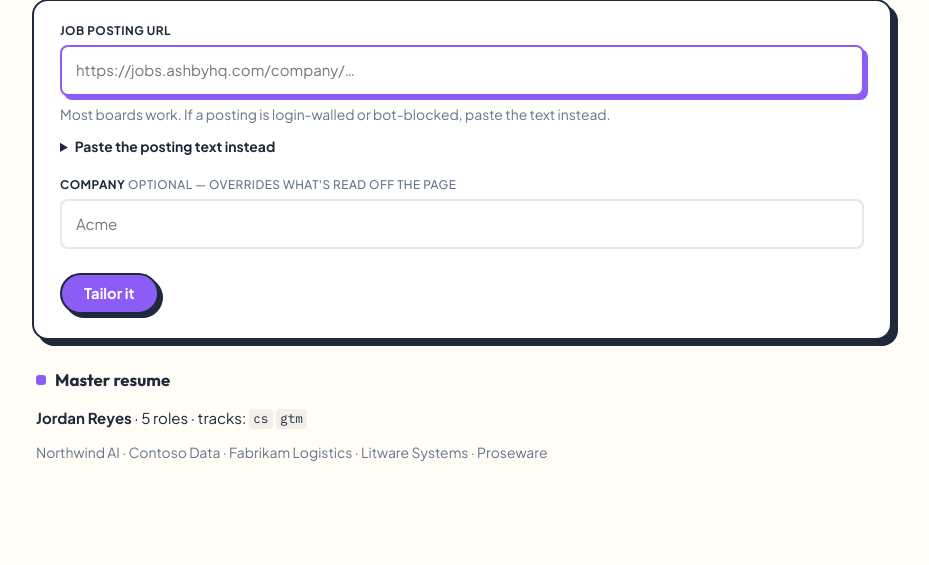
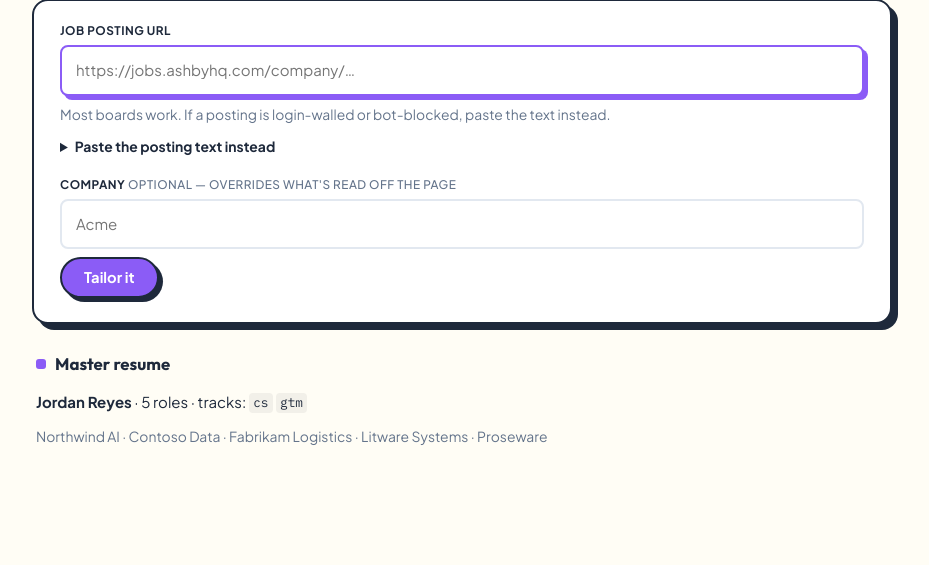
Before and after one commit to Charrlllezz/resume-agent, a Flask app: page / in a window 1280 px wide. Shown: the part 362-927 px from the top of the page, without its empty margins (178-1107 px from the left). After the commit the page ends 807 px from the top, so only its background shows below. Run offline with Flask 3, Linux system fonts and the light colour scheme.

Commit message:
Pull buttons in close on both sides, not just the bottom
Direct feedback, twice now: Start free and Continue both read as too far
from the sentence above them. The asymmetric spacing (24px above, 8px
below) was my own theory about what "a decision deserves a pause" should
look like; it wasn't what was actually wanted. A button is the direct next
step after the text above it, not a separate element waiting at a
distance -- tight on both sides now, matching the hint/caption rhythm
instead of the card's group-break rhythm.

Co-Authored-By: Claude Sonnet 5 <noreply@anthropic.com>

```diff
--- a/static/style.css
+++ b/static/style.css
@@ -115,21 +115,20 @@ summary { cursor: pointer; color: var(--ink); font: 700 .87rem var(--font-body);
   background: var(--panel); color: var(--ink);
   font: 700 .92rem/1 var(--font-body); cursor: pointer; text-decoration: none;
   box-shadow: 4px 4px 0 0 var(--shadow-c);
-  margin: var(--sp-group) 0 var(--sp-tight);
+  margin: var(--sp-tight) 0;
   transition: transform .2s cubic-bezier(.34,1.56,.64,1), box-shadow .2s cubic-bezier(.34,1.56,.64,1),
               background-color .15s ease;
 }
 /* inline-flex, not block -- it doesn't margin-collapse with the text above
    or below it the way a paragraph would, so both sides need their own
-   margin or the side with none sits flush against its neighbour.
-   Asymmetric on purpose: a button is a decision, so it gets real separation
-   (group) from whatever you were reading before it; a caption right after
-   one (a trial-budget note, a "writes master_resume.json" aside) is bound
-   to the button the same way a hint is bound to its input, so it stays
-   close (tight) instead of reading as its own new paragraph. The margin is
-   for a button ending a stacked form; it fought the buttons that share a
-   row instead (.actions, .save-bar, the rail, the header nav), which already
-   space themselves with their own gap/flex. */
+   margin or the side with none sits flush against its neighbour. Close on
+   both sides (tight): a button reads as the direct next step after the
+   sentence right above it, not a separate thing waiting at a distance -- the
+   card's own padding is what separates one field group from the next, not
+   extra air stacked on top of it. The margin is for a button ending a
+   stacked form; it fought the buttons that share a row instead (.actions,
+   .save-bar, the rail, the header nav), which already space themselves with
+   their own gap/flex. */
 .actions .btn, .actions button,
 .save-bar .btn, .save-bar button,
 .rail .btn, .rail button,
```
